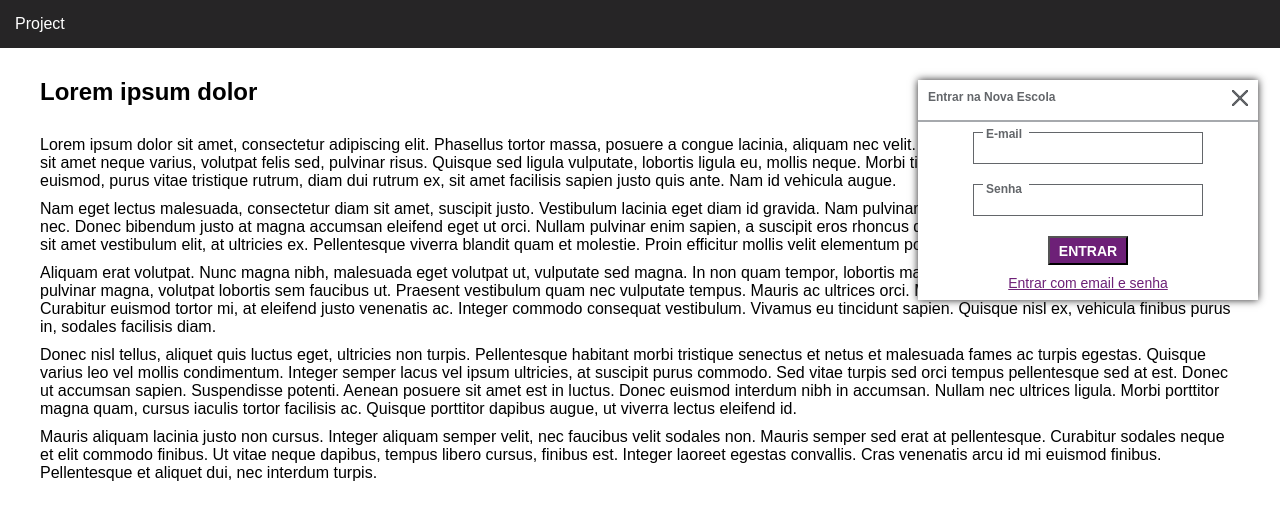
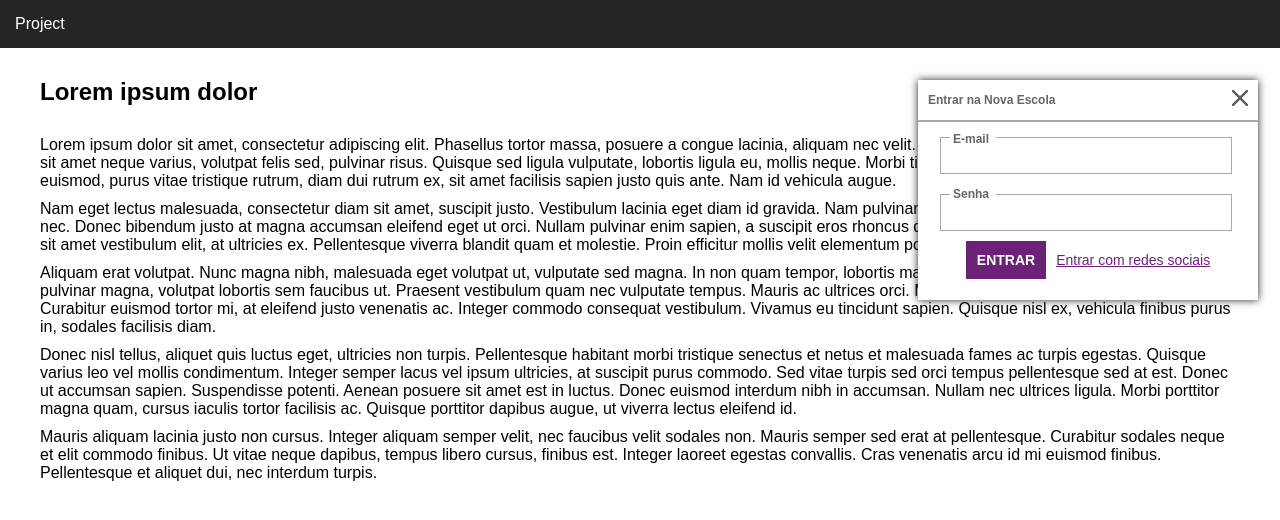
Before and after one commit to madalossolaura/project-login-fixed, a plain HTML site: page index.html in a window 1280 px wide. Both pictures are taken after a click on the link "Entrar com email e senha". Drawn offline with Linux system fonts and the light colour scheme.

Commit message:
volta teste

```diff
--- a/css/styles.css
+++ b/css/styles.css
@@ -1,3 +1,4 @@
+/* Não pega esse codigo, pegar a partir da linha 73 */
 * {
     margin: 0;
     padding: 0;
@@ -15,6 +16,48 @@ header {
     color: #ffffff;
     padding: 15px;
 }
+.ne-btn-solid.ne-bg-acai {
+    background-color: #6D2077;
+    border-color: #6D2077;
+}
+.ne-btn-solid:first-child {
+    margin-left: 0;
+}
+.docs-component-gallery > * {
+    margin-bottom: 10px;
+    margin-right: 10px;
+}
+.ne-btn-solid {
+    display: flex;
+    flex-direction: row;
+    cursor: pointer;
+    align-items: center;
+    text-align: left;
+    font-size: 14px;
+    font-family: 'Nova Escola', sans-serif;
+    font-weight: bold;
+    text-transform: uppercase;
+    background-color: transparent;
+    border: 1px solid transparent;
+    padding: 10px;
+    box-sizing: border-box;
+    margin-left: 10px;
+    margin-right: 10px;
+    transition: background-color 0.3s ease, border-color 0.3s ease;
+}
+.ne-bg-acai {
+    background-color: #6D2077;
+    color: white;
+}
+@media only screen and (min-width: 901px)
+.ne-text-3 {
+    font-size: 16px;
+}
+
+.ne-text-3 {
+    text-transform: uppercase;
+}
+
 section#conteudo {
     max-width: 1200px;
     width: 100%;
@@ -26,6 +69,8 @@ section#conteudo {
 #conteudo p {
     margin: 10px 0;
 }
+
+/* começa aqui */
 .show {
     display: block
 }
@@ -47,6 +92,7 @@ section#conteudo {
         display: flex;
         flex-flow: row nowrap;
         justify-content: space-between;
+        align-items: center;
     }
 
     div#login-rede-sociais {
@@ -114,6 +160,11 @@ section#conteudo {
         justify-content: center;
         margin-bottom: 10px;
     }
+    form#cabFormLogin {
+        display: flex;
+        flex-flow: column;
+        margin: 5px 22px 0;
+    }
 }
 @media (max-width:600px) {
     .ne-login-fixed {
@@ -129,6 +180,7 @@ section#conteudo {
         display: flex;
         flex-flow: row nowrap;
         justify-content: space-between;
+        align-items: center;
     }
 
     .ne-login-fixed .main-entrar span {
@@ -193,21 +245,30 @@ section#conteudo {
         justify-content: center;
         margin-bottom: 10px;
     }
+    form#cabFormLogin {
+        display: flex;
+        flex-flow: column;
+        margin: 5px 55px 0;
+    }
+    #btnCabLogin {
+        padding: 8px 25px;
+    }
+    #link-social {
+        font-size: 12px;
+    }
 }
 
-form#cabFormLogin {
-    display: flex;
-    flex-flow: column;
-    margin: 0 55px;
-}
+
 
 form#cabFormLogin input {
-    max-width: 300px;
-    height: 30px;
+    max-width: 280px;
+    width: 100%;
+    height: 35px;
     margin: 10px 0;
-    border: 1px solid #63666A;
+    border: 1px solid #A6A9AD;
     padding-left: 10px;
     font-size: 14px;
+
 }
 
 .ne-form {
@@ -233,14 +294,6 @@ form#cabFormLogin input {
 .submit {
     display: flex;
     justify-items: center;
+    justify-content: center;
+    align-items: baseline;
 }
-
-button#btnCabLogin {
-    background-color: #6D2077;
-    color: #ffffff;
-    font-size: 14px;
-    font-weight: bold;
-    text-transform: uppercase;
-    padding: 2% 4%;
-    margin: 10px auto;
-}
--- a/index.html
+++ b/index.html
@@ -49,28 +49,24 @@
         </div>
         <div id="login-email-senha" class="hidden">
             <form id="cabFormLogin" class="ne-form ne-form--vertical">
+                <!-- email -->
                 <input id="cabUser" type="text" name="user" data-required="true" class="ne-form ne-input ne-border-peixe-boi">
                 <label class="ne-form-control-placeholder ne-uppercase" for="cabUser">E-mail</label>
+                <!-- senha -->
                 <input id="cabPass" type="password" name="password" data-required="true" class="pass ne-form ne-input ne-border-peixe-boi ne-margin-top-2">
                 <label class="ne-form-control-placeholder ne-uppercase" for="cabPass" style="top: 67px;">Senha</label>
                 <div class="submit ne-margin-top-1">
                     <button id="btnCabLogin" class="col-sm-12 justify-content-center ne-btn-solid ne-bg-acai ne-text-3">Entrar</button>
+                    <a id="link-social" href="#login-rede-sociais" class="wrapper-email">Entrar com redes sociais</a>
                 </div>
             </form>
-            <a id="link-social" href="#login-rede-sociais" class="wrapper-email">Entrar com email e senha</a>
         </div>
     </div>
 
     <script>
-        //let redeSocial = document.querySelector('#login-rede-social');
-        //let emailSenha = document.querySelector('#login-email-senha');
-        //let linkSocial = document.querySelector('#link-social');
-        //let linkEmail = document.querySelector('#link-email');
-
         let mainContainer = document.querySelector('.ne-login-fixed');
 
         document.querySelector('.remove').addEventListener("click", removerBloco);
-
 
         function removerBloco() {
            console.log("Fechou")
@@ -78,7 +74,6 @@
         }
 
         document.querySelector('#link-email').addEventListener("click", trocarClass);
-
         function trocarClass() {
             console.log("trocarModal")
             document.querySelector("#login-rede-sociais").classList.add("hidden");
@@ -94,7 +89,6 @@
             document.querySelector("#login-email-senha").classList.remove("show");
             document.querySelector("#login-email-senha").classList.add("hidden");
         }
-
     </script>
 
 </body>
```
